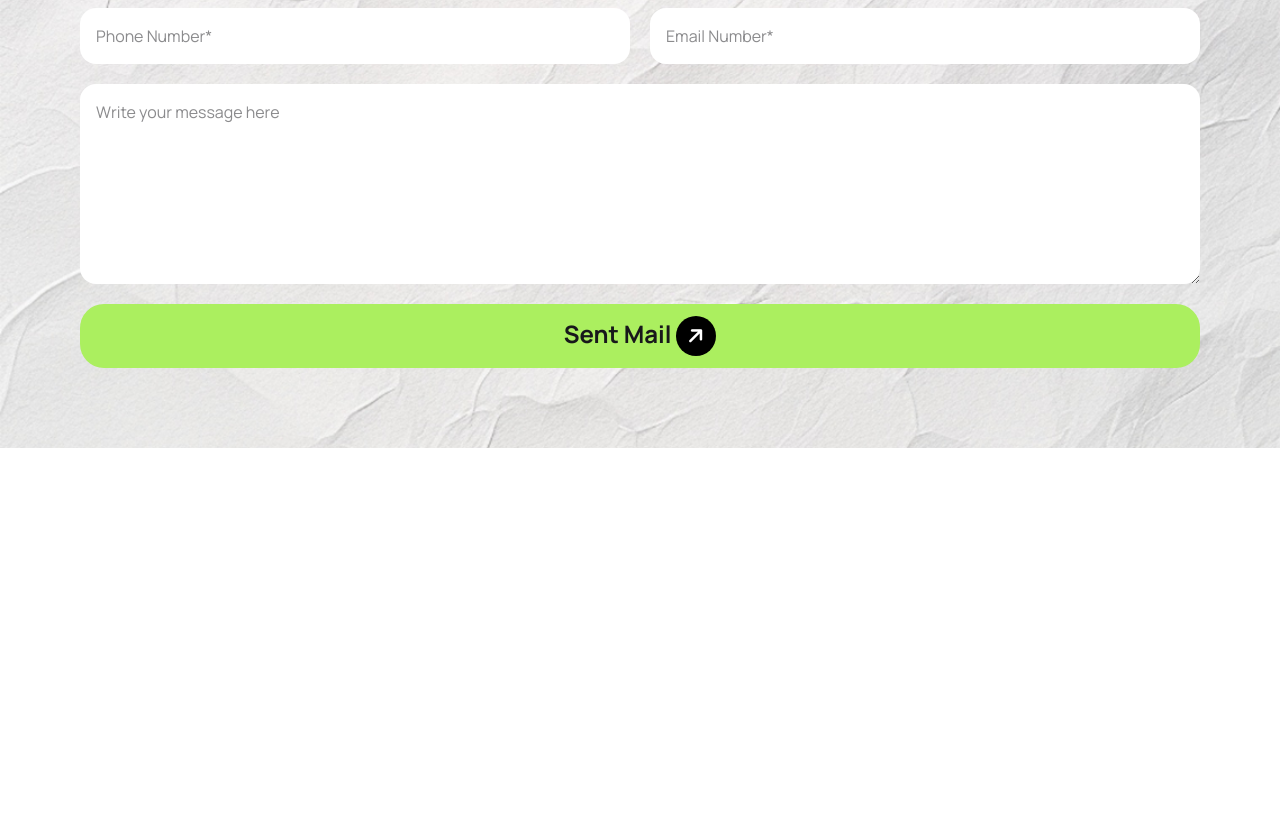
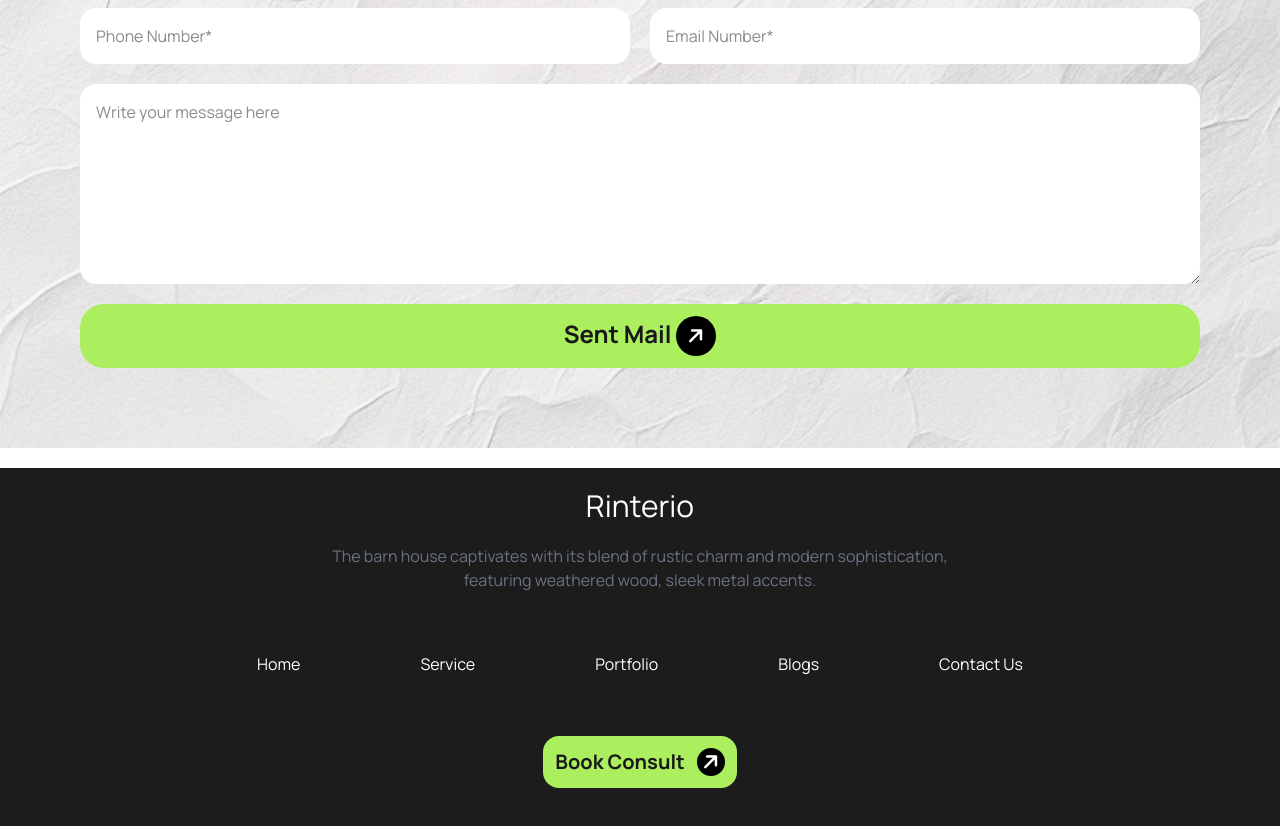
Before and after one commit to jobaerjubu/Commercial-Project-Website, a website: page index.html in a window 1280 px wide. Shown: the part 4506-5332 px from the top of the page. Before the commit the page ends 5034 px from the top, so only its background shows below. Drawn offline with nearby package versions, Linux system fonts and the light colour scheme.

Commit message:
added a footer section

```diff
--- a/index.html
+++ b/index.html
@@ -513,7 +513,7 @@
 
         <!-- Let’s Discuss Next Project section -->
 
-        <section class="bg-cover bg-center mb-20 " style="background-image: url('/assets/bg.jpg'); min-height: 500px;">
+        <section class="bg-cover bg-center mb-5 " style="background-image: url('/assets/bg.jpg'); min-height: 500px;">
             <div>
                 <!-- Header and Description -->
                 <div class=" text-center p-10 ">
@@ -560,20 +560,37 @@
 
             </div>
         </section>
-
-
-
-
-
-
-
-
-
-
     </main>
 
-    <footer>
+    <footer class="bg-[#1C1C1C] lg:h-100 h-150 ">
+        <div>
+            <h2 class="text-white text-3xl text-center p-5">Rinterio</h2>
+            <p class="text-gray-500 text-center">The barn house captivates with its blend of rustic charm and modern
+                sophistication, <br> featuring weathered wood, sleek metal accents.</p>
+        </div>
 
+        <div class="lg:flex flex-col items-center">
+
+            <div>
+                <ul tabindex="0" class="text-white lg:flex p-15 justify-center text-center gap-30">
+                    <li><a>Home</a></li>
+                    <li><a>Service</a></li>
+                    <li><a>Portfolio</a></li>
+                    <li><a>Blogs</a></li>
+                    <li><a>Contact Us</a></li>
+                </ul>
+            </div>
+
+            <div class="text-center">
+                <a
+                    class="inline-flex bg-[#ABEF5F] p-3 rounded-2xl text-xl font-bold justify-center items-center gap-3">
+                    Book Consult
+                    <span class="bg-black -rotate-45 text-white rounded-full h-7 w-7 flex items-center justify-center">
+                        <i class="fa-solid fa-arrow-right"></i>
+                    </span>
+                </a>
+            </div>
+        </div>
 
     </footer>
 
```
